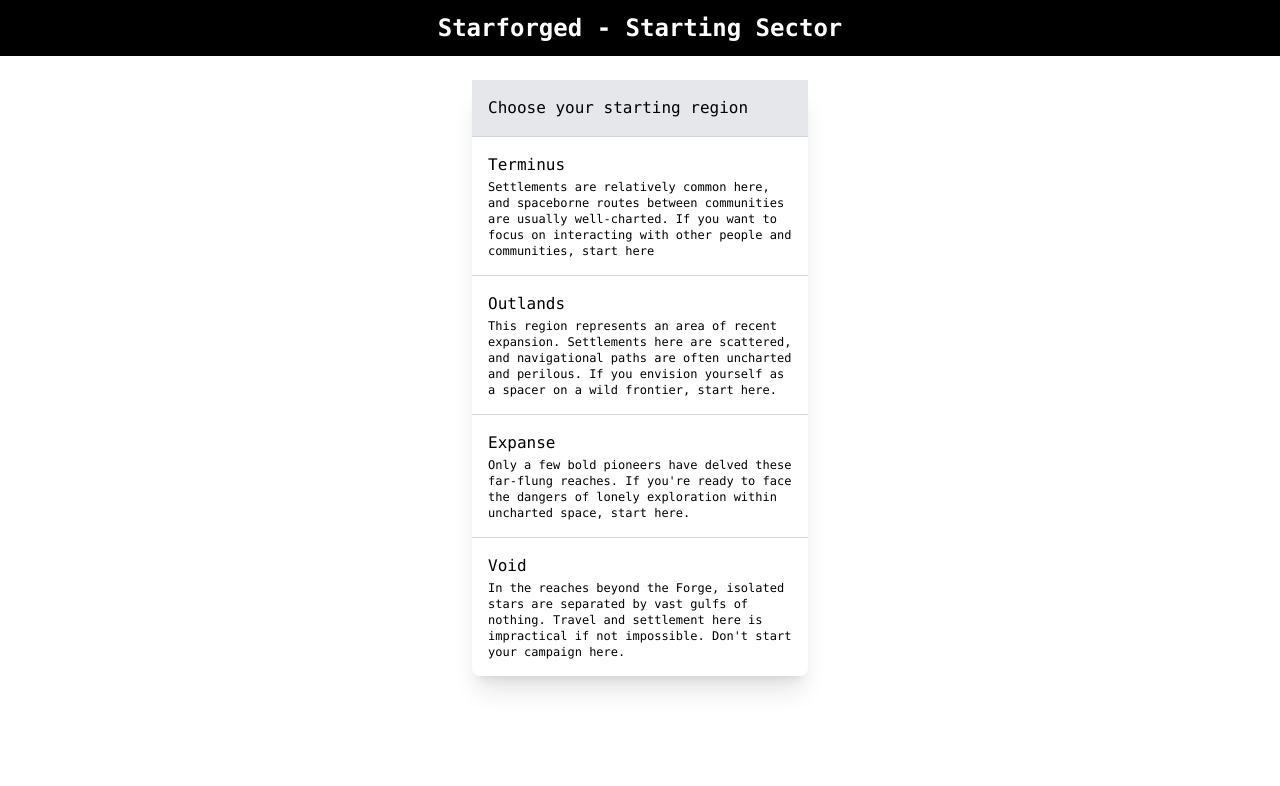
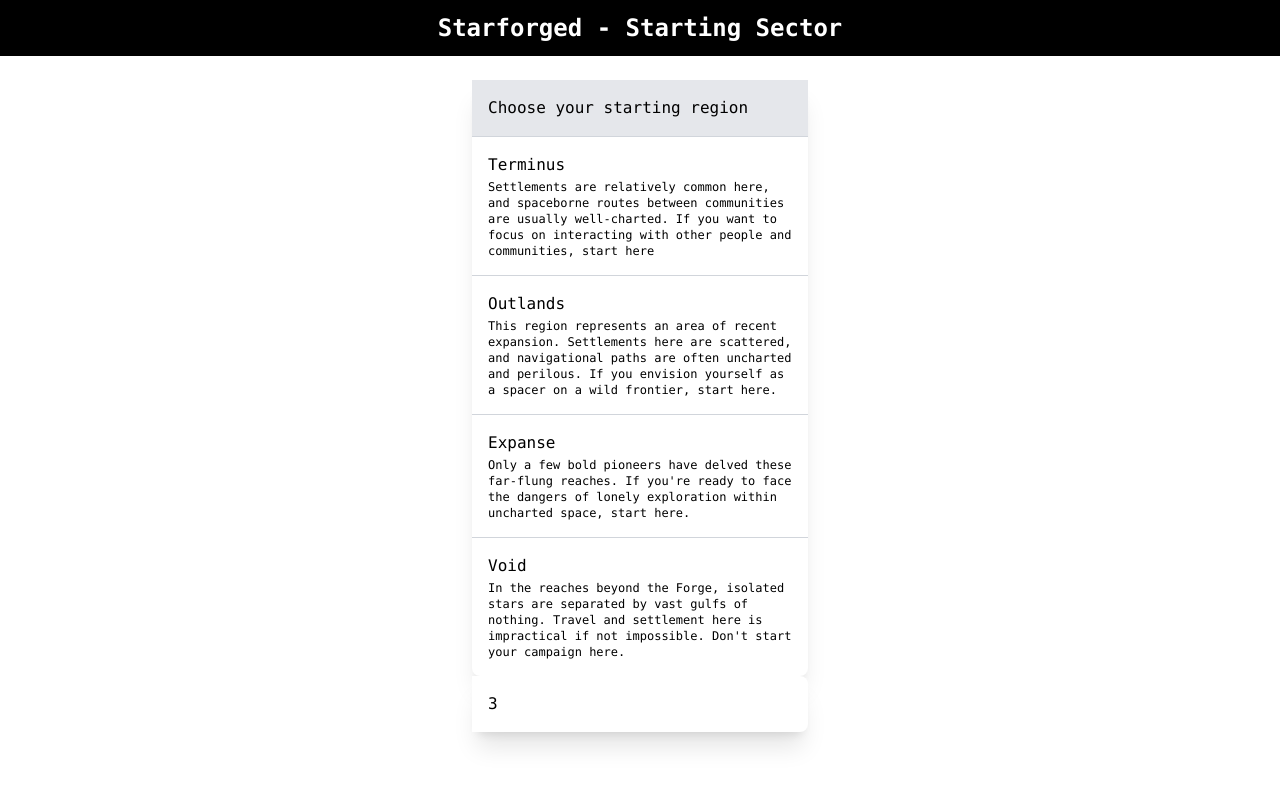
Before and after one commit to islaytitans/starforged, a Next.js app: page / in a window 1280 px wide. Shown: the top 786 px of the page. Built offline with nearby package versions, Linux system fonts and the light colour scheme.

Commit message:
Added settlement count

```diff
--- /dev/null
+++ b/components/settlements/SettlementCount.tsx
@@ -0,0 +1,28 @@
+import { ChangeEvent, useState } from "react";
+
+const SettlementCount = () => {
+  const [settlementCount, setSettlementCount] = useState(3);
+
+  const setCount = (e: ChangeEvent<HTMLInputElement>) => {
+    const count: number = +e.target.value;
+    setSettlementCount(count);
+  };
+
+  return (
+    <section>
+      <div className="flex justify-center">
+        <div className="w-1/2 rounded-lg bg-white shadow-xl">
+          <input
+            type="number"
+            title="settlementCount"
+            className="p-4"
+            value={settlementCount}
+            onChange={setCount}
+          />
+        </div>
+      </div>
+    </section>
+  );
+};
+
+export default SettlementCount;
--- a/pages/index.tsx
+++ b/pages/index.tsx
@@ -1,6 +1,7 @@
 import type { NextPage } from "next";
 import Head from "next/head";
 import Region from "../components/settlements/Region";
+import SettlementCount from "../components/settlements/SettlementCount";
 
 const Home: NextPage = () => {
   return (
@@ -12,6 +13,7 @@
       </Head>
       <section className="mx-auto flex max-w-xs flex-col pt-6 md:max-w-md lg:max-w-2xl">
         <Region />
+        <SettlementCount />
       </section>
     </>
   );
```
